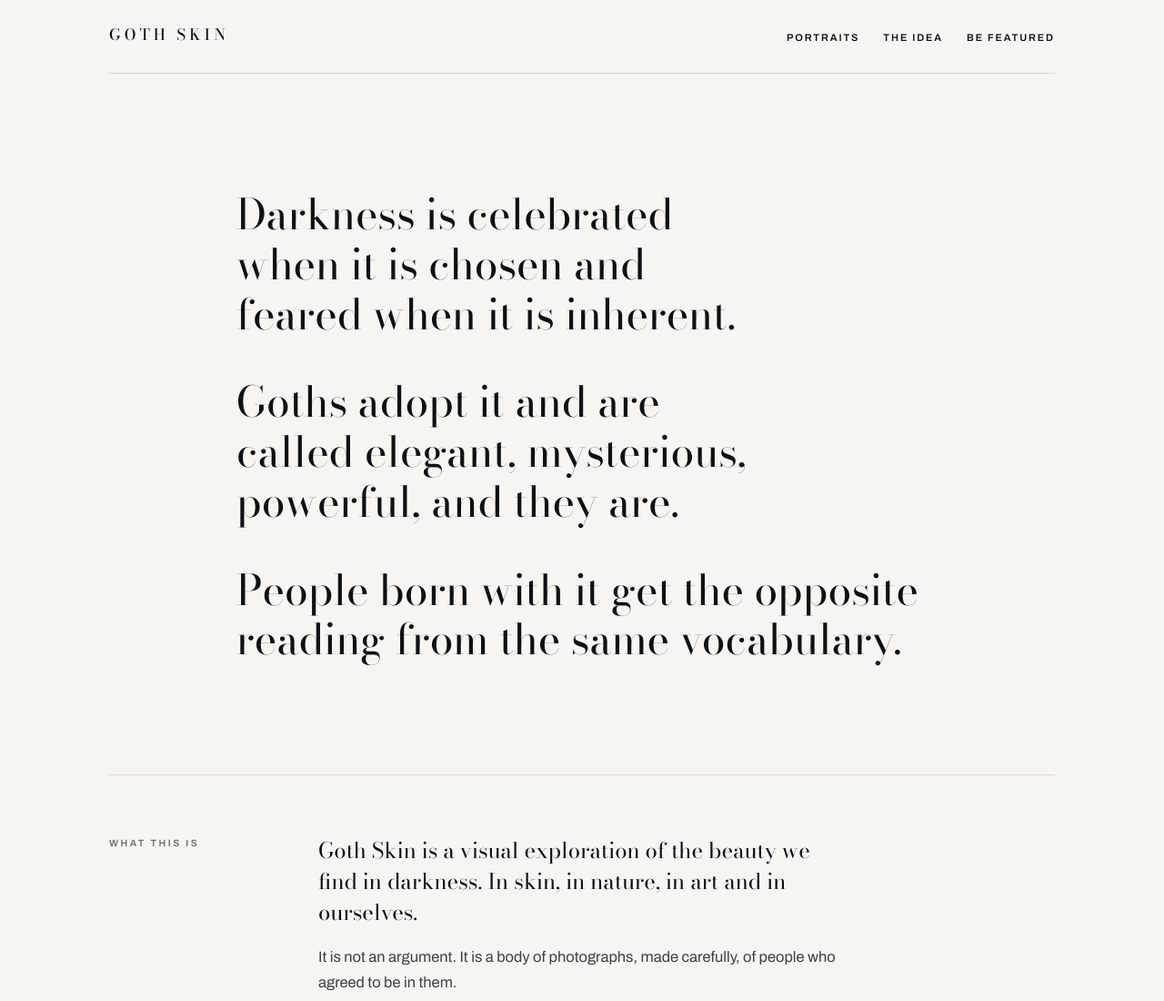
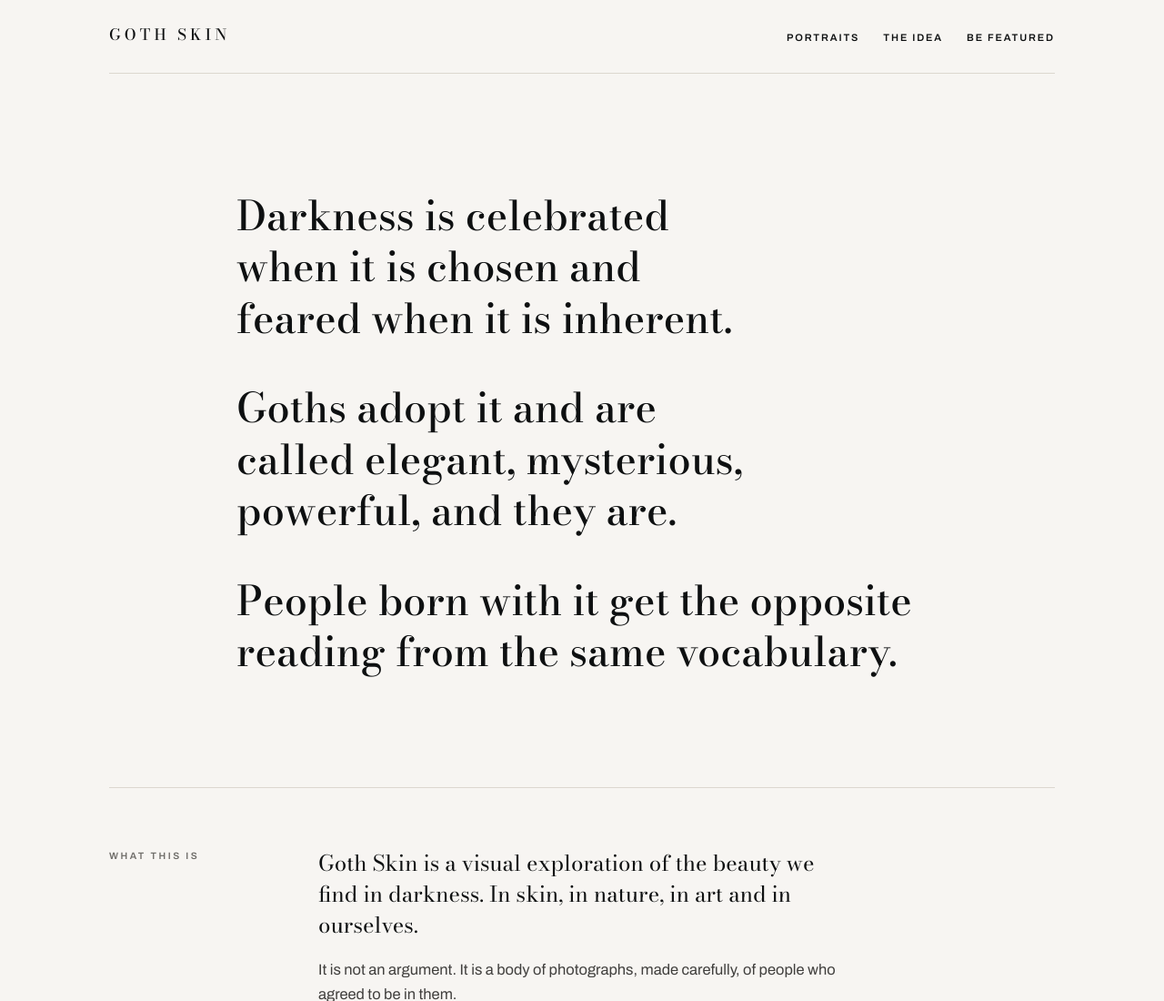
Before and after one commit to jamesbaldwings/gothskin, a plain HTML site: page index.html in a window 1280 px wide. Shown: the top 1100 px of the page at 91% size. Drawn offline with nearby package versions, Linux system fonts and the light colour scheme.

Commit message:
Pin Bodoni optical size axis for legibility

```diff
--- a/assets/site.css
+++ b/assets/site.css
@@ -35,6 +35,12 @@ textarea:focus-visible,select:focus-visible{
 .wrap{max-width:1040px;margin:0 auto}
 .narrow{max-width:940px;margin:0 auto}
 .bod{font-family:"Bodoni Moda",Didot,"Times New Roman",serif;font-weight:500}
+
+/* Bodoni Moda is a variable font with an optical-size axis. Left on auto, the
+   browser swaps to the display cut at large sizes, which shears the serifs off
+   and thins the strokes to hairlines. Pinning it keeps the text cut, which is
+   far more legible and matches the logo artwork. */
+.bod,h1,h2,h3,.manifesto p,.nav .mark,.wm{font-optical-sizing:none}
 .lab{
   font-size:10.5px;font-weight:600;letter-spacing:.24em;
   text-transform:uppercase;color:var(--muted);margin:0;
@@ -70,7 +76,7 @@ p{margin:0 0 18px;color:var(--ink-2);max-width:var(--measure)}
 p:last-child{margin-bottom:0}
 strong{color:var(--ink);font-weight:600}
 .lead{
-  font-family:"Bodoni Moda",Didot,serif;
+  font-family:"Bodoni Moda",Didot,serif;font-optical-sizing:none;
   font-size:clamp(1.15rem,2.6vw,1.5rem);line-height:1.42;color:var(--ink);
 }
 
@@ -95,8 +101,8 @@ ul.marks li b{color:var(--ink);font-weight:600}
 }
 .manifesto p{
   font-family:"Bodoni Moda",Didot,serif;
-  font-size:clamp(1.5rem,5vw,2.9rem);
-  line-height:1.18;font-weight:400;margin:0;max-width:none;
+  font-size:clamp(1.5rem,5vw,2.8rem);
+  line-height:1.26;font-weight:500;margin:0;max-width:none;
   color:var(--ink);text-wrap:balance;
 }
 
```
